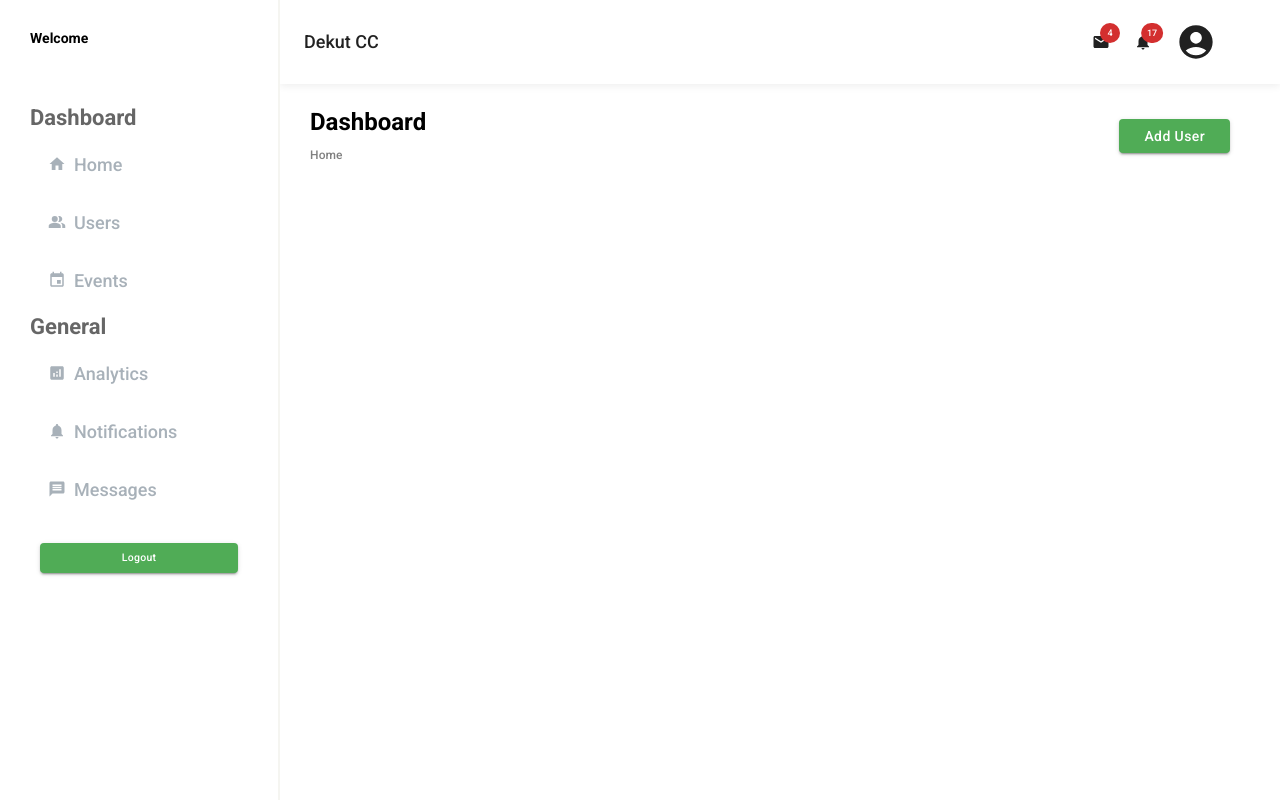
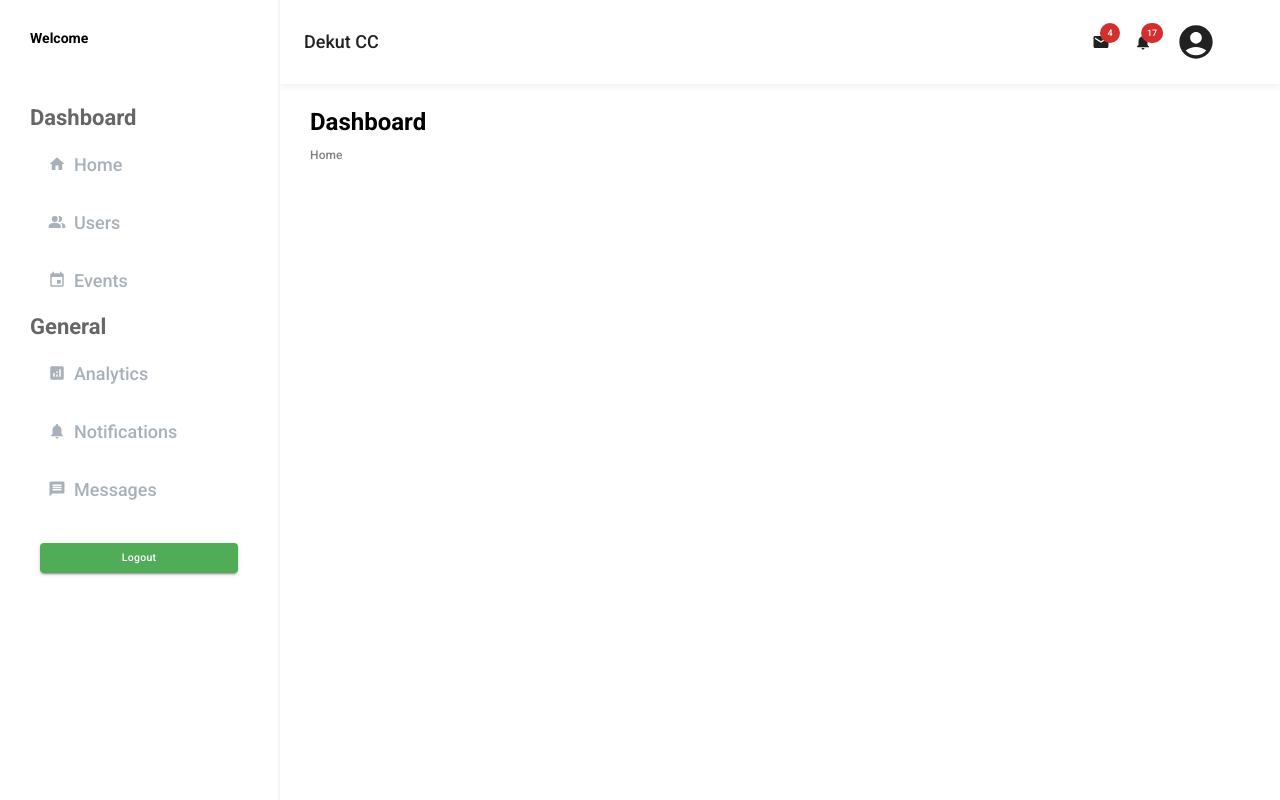
Before and after one commit to marville001/caweb, a React (Create React App) app: page /admin in a window 1280 px wide. Built offline with nearby package versions, Linux system fonts and the light colour scheme.

Commit message:
Updated to show button

```diff
--- a/src/Admin/components/custom/PageHeaderWithBreadCamp.jsx
+++ b/src/Admin/components/custom/PageHeaderWithBreadCamp.jsx
@@ -3,7 +3,7 @@ import Breadcrumbs from "@mui/material/Breadcrumbs";
 import { styled } from "@mui/material/styles";
 import { Button } from "@mui/material";
 
-const PageHeaderWithBreadCamp = ({ title, crumbs }) => {
+const PageHeaderWithBreadCamp = ({ title, crumbs, noaction }) => {
   return (
     <CompContainer>
       <div>
@@ -12,6 +12,7 @@ const PageHeaderWithBreadCamp = ({ title, crumbs }) => {
           {crumbs}
         </Breadcrumbs>
       </div>
+      {!noaction && (
         <div>
           <Button
             style={{
@@ -24,6 +25,7 @@ const PageHeaderWithBreadCamp = ({ title, crumbs }) => {
             Add User
           </Button>
         </div>
+      )}
     </CompContainer>
   );
 };
--- a/src/Admin/pages/HomeDashboard/HomeDashboard.jsx
+++ b/src/Admin/pages/HomeDashboard/HomeDashboard.jsx
@@ -12,7 +12,7 @@ const HomeDashboard = () => {
   ];
   return (
     <MainContainer>
-      <PageHeaderWithBreadCamp title="Dashboard" crumbs={crumbs} />
+      <PageHeaderWithBreadCamp noaction title="Dashboard" crumbs={crumbs} />
     </MainContainer>
   );
 };
```
Lines whose indentation alone changed are shown as unchanged.
